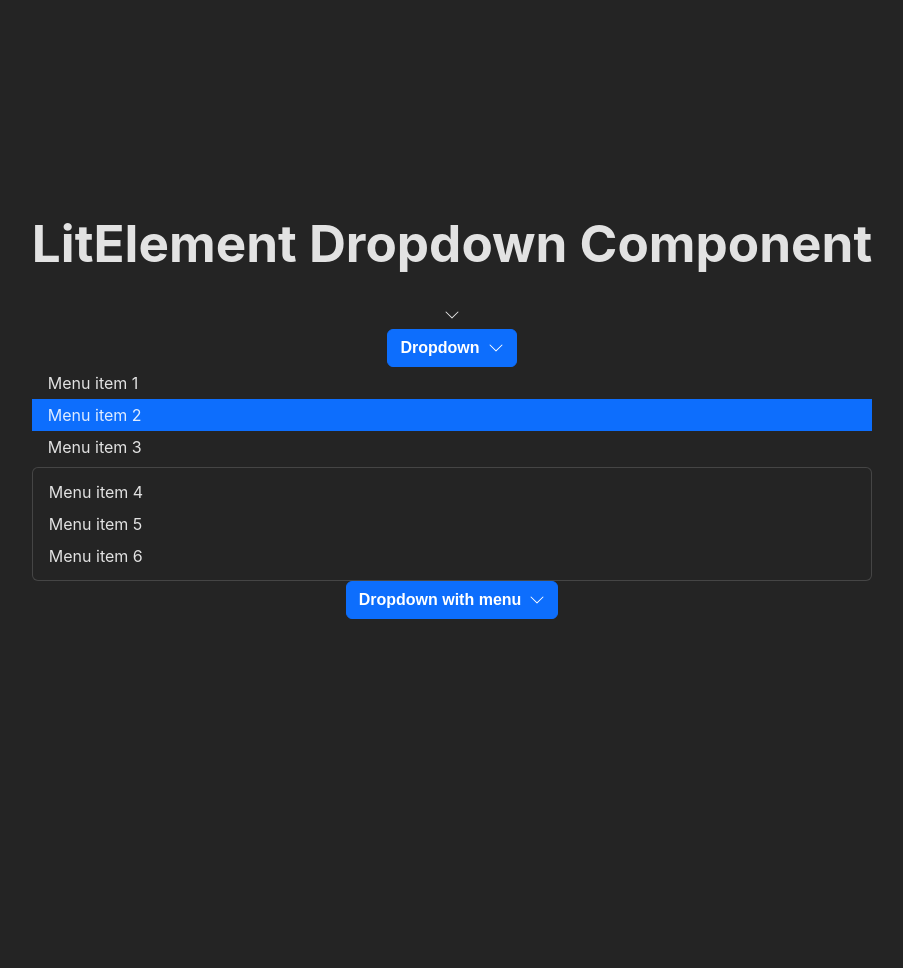
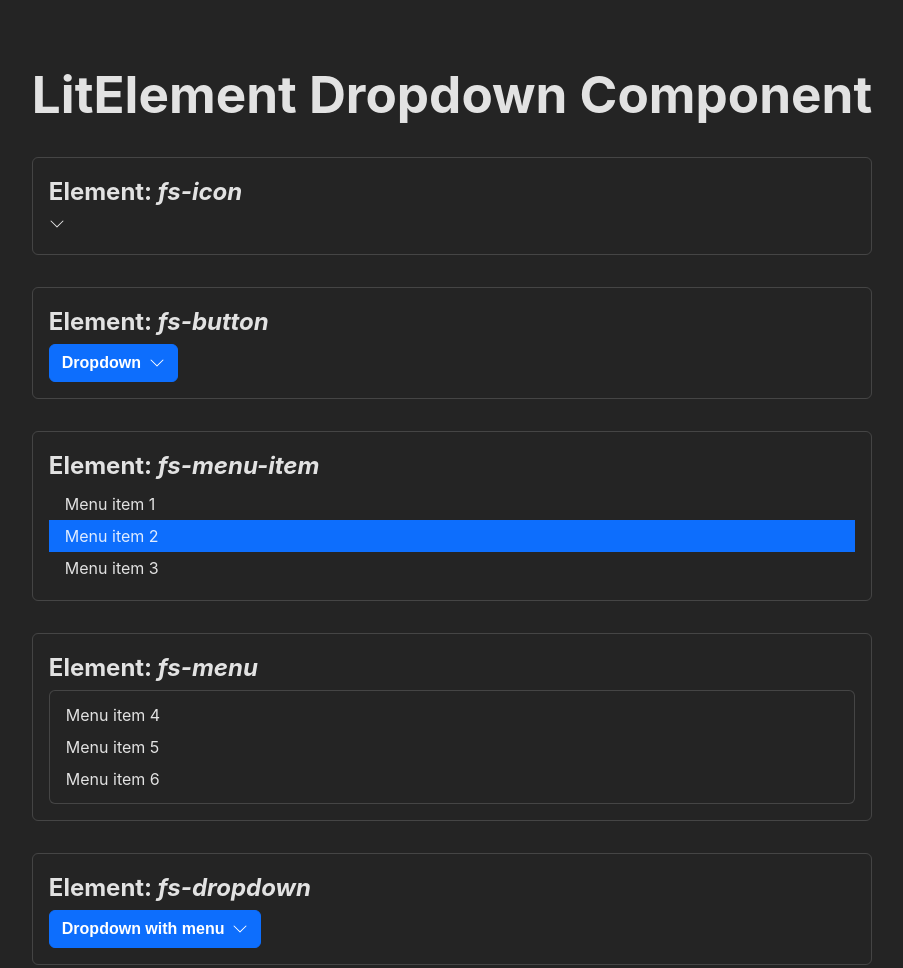
Before and after one commit to fsaitner/litelement-dropdown, a website built with Vite: page index.html in a window 1280 px wide. Shown: the whole page, without its empty margins (188-1091 px from the left). Before the commit the page ends 800 px from the top, so only its background shows below. Built offline with nearby package versions, Linux system fonts and the light colour scheme.

Commit message:
Update element exmplae preview

```diff
--- a/src/main.ts
+++ b/src/main.ts
@@ -6,18 +6,31 @@
 import './components/dropdown/fs-dropdown';
 
 document.querySelector<HTMLDivElement>('#app')!.innerHTML = `
-  <div style="position: relative;">
-    <h1>LitElement Dropdown Component</h1>
+  <h1>LitElement Dropdown Component</h1>
+  <div class="preview__wrapper">
+    <h2>Element: <span>fs-icon</span></h2>
     <fs-icon icon="chevron-down"></fs-icon>
+  </div>
+  <div class="preview__wrapper">
+    <h2>Element: <span>fs-button</span></h2>
     <fs-button caret>Dropdown</fs-button>
+  </div>
+  <div class="preview__wrapper">
+    <h2>Element: <span>fs-menu-item</span></h2>
     <fs-menu-item>Menu item 1</fs-menu-item>
     <fs-menu-item active>Menu item 2</fs-menu-item>
     <fs-menu-item>Menu item 3</fs-menu-item>
+  </div>
+  <div class="preview__wrapper">
+    <h2>Element: <span>fs-menu</span></h2>
     <fs-menu>
       <fs-menu-item>Menu item 4</fs-menu-item>
       <fs-menu-item>Menu item 5</fs-menu-item>
       <fs-menu-item>Menu item 6</fs-menu-item>
     </fs-menu>
+  </div>
+  <div class="preview__wrapper">
+    <h2>Element: <span>fs-dropdown</span></h2>
     <fs-dropdown>
       <fs-button slot="trigger" caret>Dropdown with menu</fs-button>
       <fs-menu>
--- a/src/style.scss
+++ b/src/style.scss
@@ -42,3 +42,19 @@
   padding: 2rem;
   text-align: center;
 }
+
+.preview__wrapper {
+  text-align: left;
+  border: 1px solid $border-color-translucent;
+  margin-bottom: 2rem;
+  border-radius: 0.375rem;
+  padding: 1rem;
+
+  h2 {
+    margin: 0 0 0.25rem;
+  }
+
+  span {
+    font-style: italic;
+  }
+}
```
